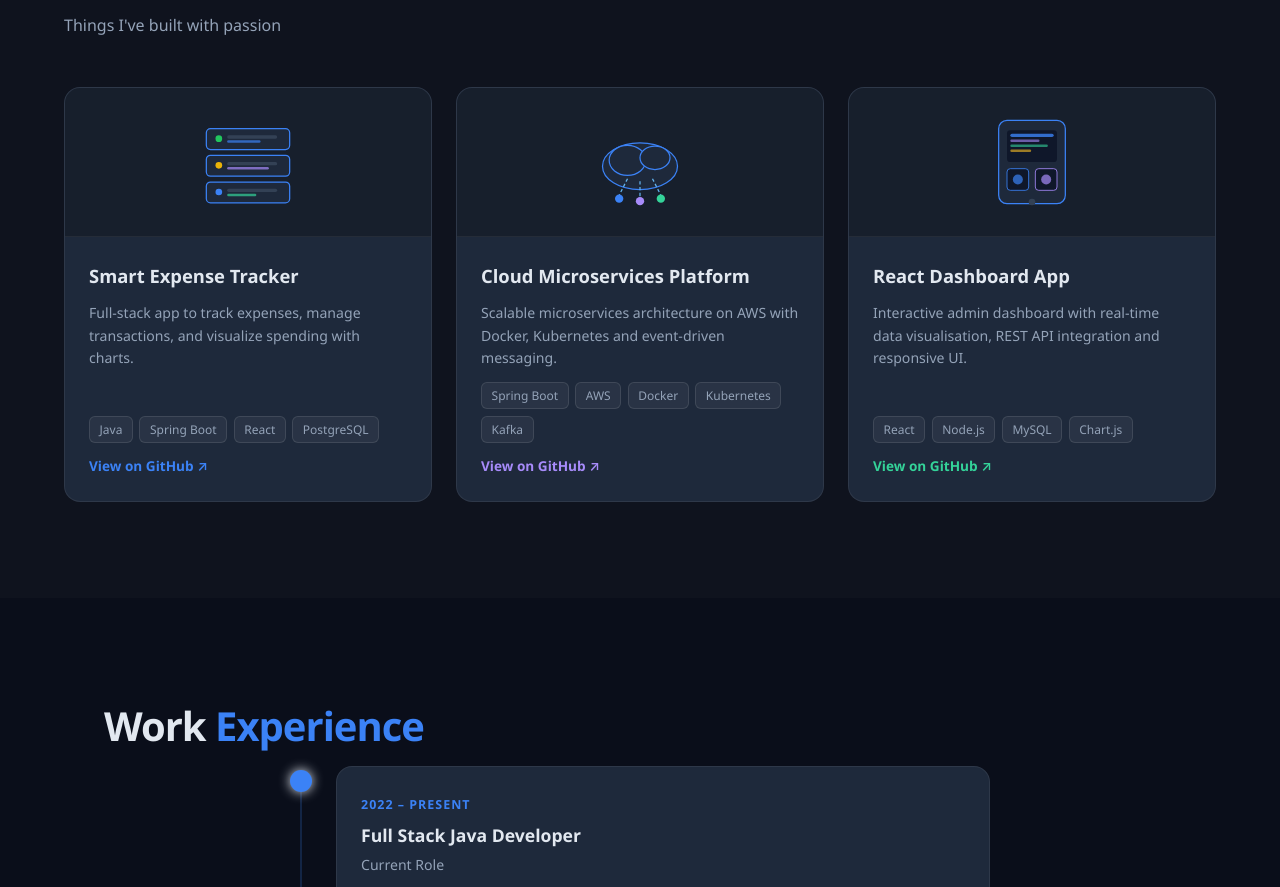
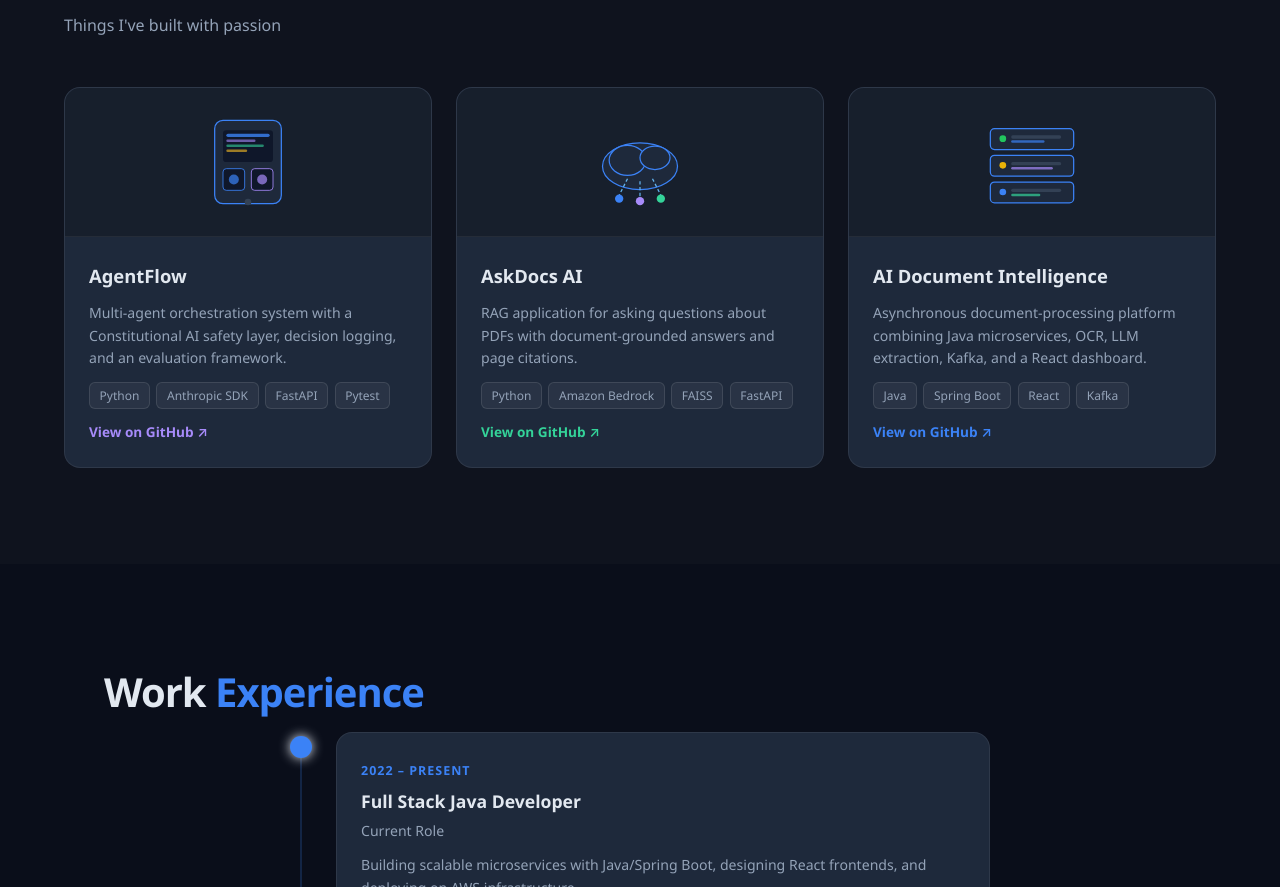
Before and after one commit to Rajeshdevandla/portfolio, a React (Create React App) app: page / in a window 1280 px wide. Shown: the part 1613-2500 px from the top of the page. Built offline with nearby package versions, Linux system fonts and the light colour scheme.

Commit message:
Showcase real projects in portfolio

```diff
--- a/src/App.js
+++ b/src/App.js
@@ -199,28 +199,28 @@
 
 const projects = [
 {
-title: 'Smart Expense Tracker',
-desc: 'Full-stack app to track expenses, manage transactions, and visualize spending with charts.',
-stack: ['Java', 'Spring Boot', 'React', 'PostgreSQL'],
-svg: <ServerIllustration />,
-link: 'https://github.com/Rajeshdevandla',
-color: '#3b82f6',
-},
-{
-title: 'Cloud Microservices Platform',
-desc: 'Scalable microservices architecture on AWS with Docker, Kubernetes and event-driven messaging.',
-stack: ['Spring Boot', 'AWS', 'Docker', 'Kubernetes', 'Kafka'],
-svg: <CloudIllustration />,
-link: 'https://github.com/Rajeshdevandla',
+title: 'AgentFlow',
+desc: 'Multi-agent orchestration system with a Constitutional AI safety layer, decision logging, and an evaluation framework.',
+stack: ['Python', 'Anthropic SDK', 'FastAPI', 'Pytest'],
+svg: <AppIllustration />,
+link: 'https://github.com/Rajeshdevandla/agent-flow',
 color: '#a78bfa',
 },
 {
-title: 'React Dashboard App',
-desc: 'Interactive admin dashboard with real-time data visualisation, REST API integration and responsive UI.',
-stack: ['React', 'Node.js', 'MySQL', 'Chart.js'],
-svg: <AppIllustration />,
-link: 'https://github.com/Rajeshdevandla',
+title: 'AskDocs AI',
+desc: 'RAG application for asking questions about PDFs with document-grounded answers and page citations.',
+stack: ['Python', 'Amazon Bedrock', 'FAISS', 'FastAPI'],
+svg: <CloudIllustration />,
+link: 'https://github.com/Rajeshdevandla/askdocs-ai',
 color: '#34d399',
+},
+{
+title: 'AI Document Intelligence',
+desc: 'Asynchronous document-processing platform combining Java microservices, OCR, LLM extraction, Kafka, and a React dashboard.',
+stack: ['Java', 'Spring Boot', 'React', 'Kafka'],
+svg: <ServerIllustration />,
+link: 'https://github.com/Rajeshdevandla/ai-document-intelligence-platform',
+color: '#3b82f6',
 },
 ];
 
```
